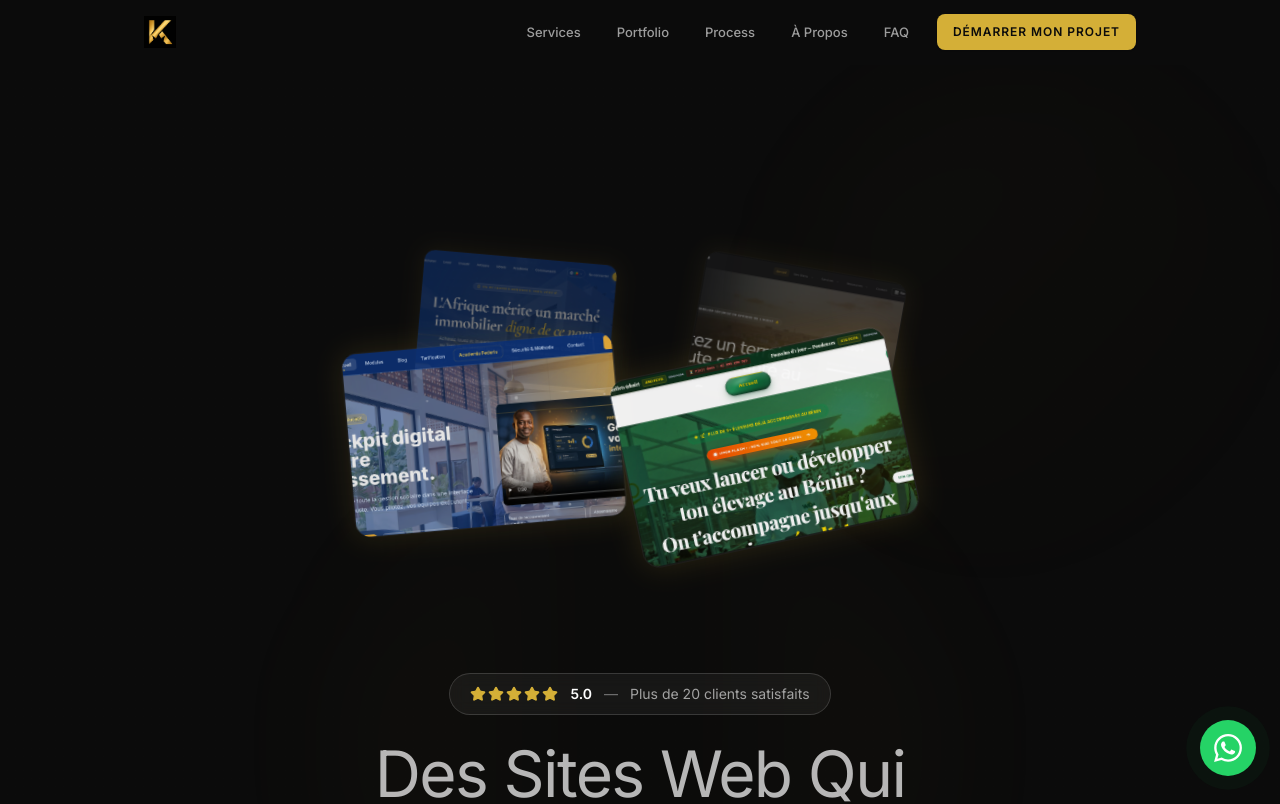
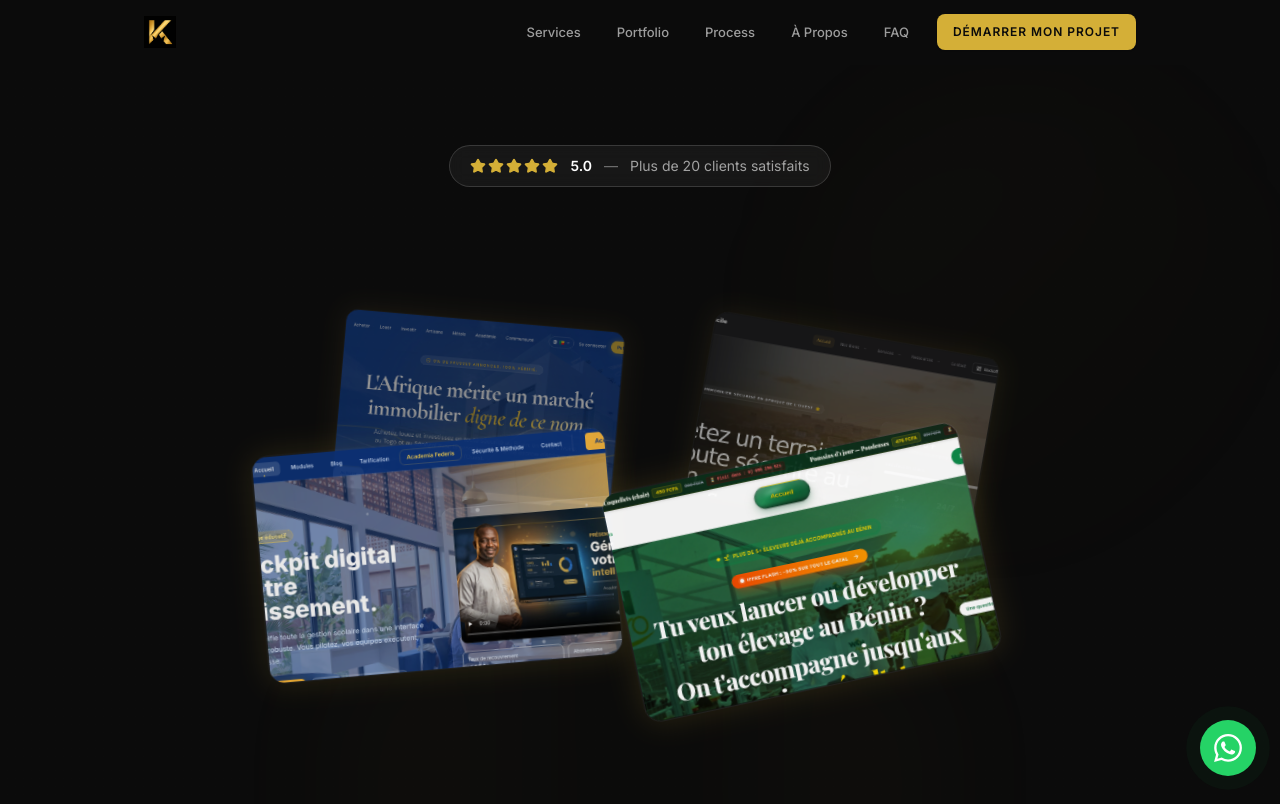
Before and after one commit to STEVECROWN01/KeterMarketing, a Next.js app: page / in a window 1280 px wide. Shown: the top 804 px of the page. Built offline with nearby package versions, Linux system fonts and the light colour scheme.

Commit message:
64cdd0b9-feb6-414b-9041-7ea5194a97bd

```diff
--- a/src/components/ui/ai-image-generator-hero.tsx
+++ b/src/components/ui/ai-image-generator-hero.tsx
@@ -79,9 +79,16 @@ export function ImageCarouselHero({
       </div>
 
       <div className="relative z-10 flex flex-col items-center justify-center min-h-screen px-4 sm:px-6 lg:px-8 pt-20">
+        {/* Rating badge — above carousel */}
+        {ratingBadge && (
+          <div className="mb-6">
+            {ratingBadge}
+          </div>
+        )}
+
         {/* Carousel Container */}
         <div
-          className="relative w-full max-w-6xl h-64 sm:h-80 md:h-[420px] lg:h-[480px] mb-8 sm:mb-12"
+          className="relative w-full max-w-6xl h-72 sm:h-96 md:h-[500px] lg:h-[560px] mb-8 sm:mb-12"
           onMouseMove={handleMouseMove}
           onMouseEnter={() => setIsHovering(true)}
           onMouseLeave={() => setIsHovering(false)}
@@ -90,7 +97,7 @@ export function ImageCarouselHero({
           <div className="absolute inset-0 flex items-center justify-center" style={{ perspective: "1000px" }}>
             {images.map((image, index) => {
               const angle = (rotatingCards[index] || 0) * (Math.PI / 180)
-              const radius = 200
+              const radius = 260
               const x = Math.cos(angle) * radius
               const y = Math.sin(angle) * radius * 0.4 // Flatten for horizontal ellipse
 
@@ -100,8 +107,8 @@ export function ImageCarouselHero({
 
               // Depth-based scale & opacity for parallax
               const depth = Math.sin(angle)
-              const scale = 0.65 + (depth + 1) * 0.2 // 0.65 to 1.05
-              const opacity = 0.4 + (depth + 1) * 0.3 // 0.4 to 1.0
+              const scale = 0.75 + (depth + 1) * 0.15 // 0.75 to 1.05
+              const opacity = 0.5 + (depth + 1) * 0.25 // 0.5 to 1.0
               const zIndex = Math.round((depth + 1) * 10)
 
               return (
@@ -119,14 +126,14 @@ export function ImageCarouselHero({
                     transformStyle: "preserve-3d",
                     zIndex: zIndex,
                     opacity: opacity,
-                    width: "clamp(140px, 22vw, 280px)",
-                    height: "clamp(100px, 15vw, 190px)",
+                    width: "clamp(200px, 28vw, 380px)",
+                    height: "clamp(130px, 18vw, 250px)",
                   }}
                 >
                   <div
                     className={cn(
                       "relative w-full h-full rounded-2xl overflow-hidden",
-                      "transition-all duration-300 hover:scale-110",
+                      "transition-all duration-300 hover:scale-105",
                       "cursor-pointer group",
                       "border border-white/10",
                       "shadow-[0_0_30px_rgba(212,175,55,0.15)]",
@@ -139,9 +146,10 @@ export function ImageCarouselHero({
                       src={image.src}
                       alt={image.alt}
                       fill
-                      className="object-cover object-top group-hover:scale-110 transition-transform duration-500"
+                      className="object-cover object-top"
+                      quality={95}
                       priority={index < 2}
-                      sizes="(max-width: 640px) 140px, (max-width: 1024px) 200px, 280px"
+                      sizes="(max-width: 640px) 400px, (max-width: 1024px) 560px, 760px"
                     />
                     {/* Gold shine effect */}
                     <div className="absolute inset-0 bg-gradient-to-br from-[#D4AF37]/20 via-transparent to-transparent opacity-0 group-hover:opacity-100 transition-opacity duration-300" />
@@ -153,13 +161,6 @@ export function ImageCarouselHero({
             })}
           </div>
         </div>
-
-        {/* Rating badge */}
-        {ratingBadge && (
-          <div className="mb-6">
-            {ratingBadge}
-          </div>
-        )}
 
         {/* Content Section */}
         <div className="relative z-20 text-center max-w-2xl mx-auto mb-8 sm:mb-10">
```
